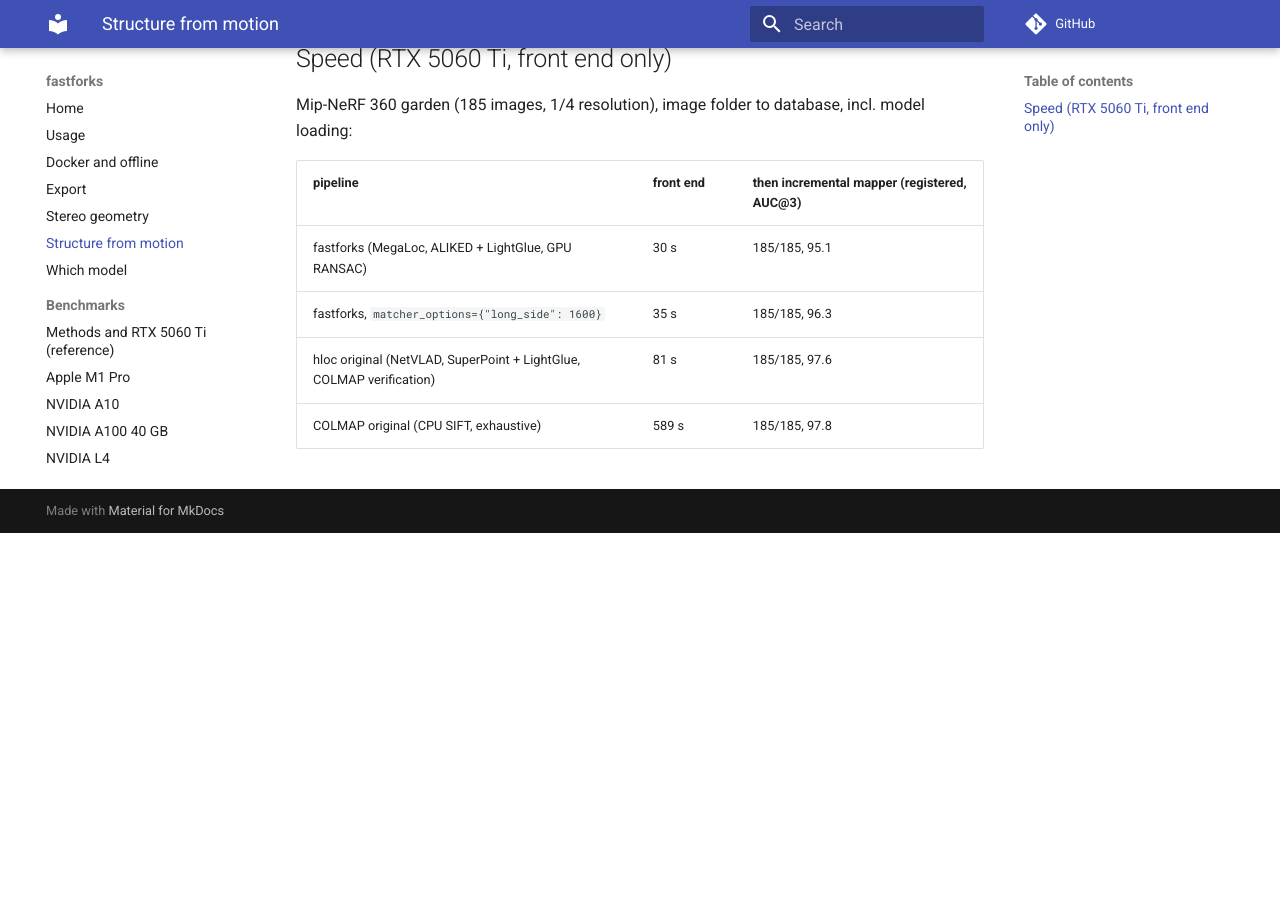
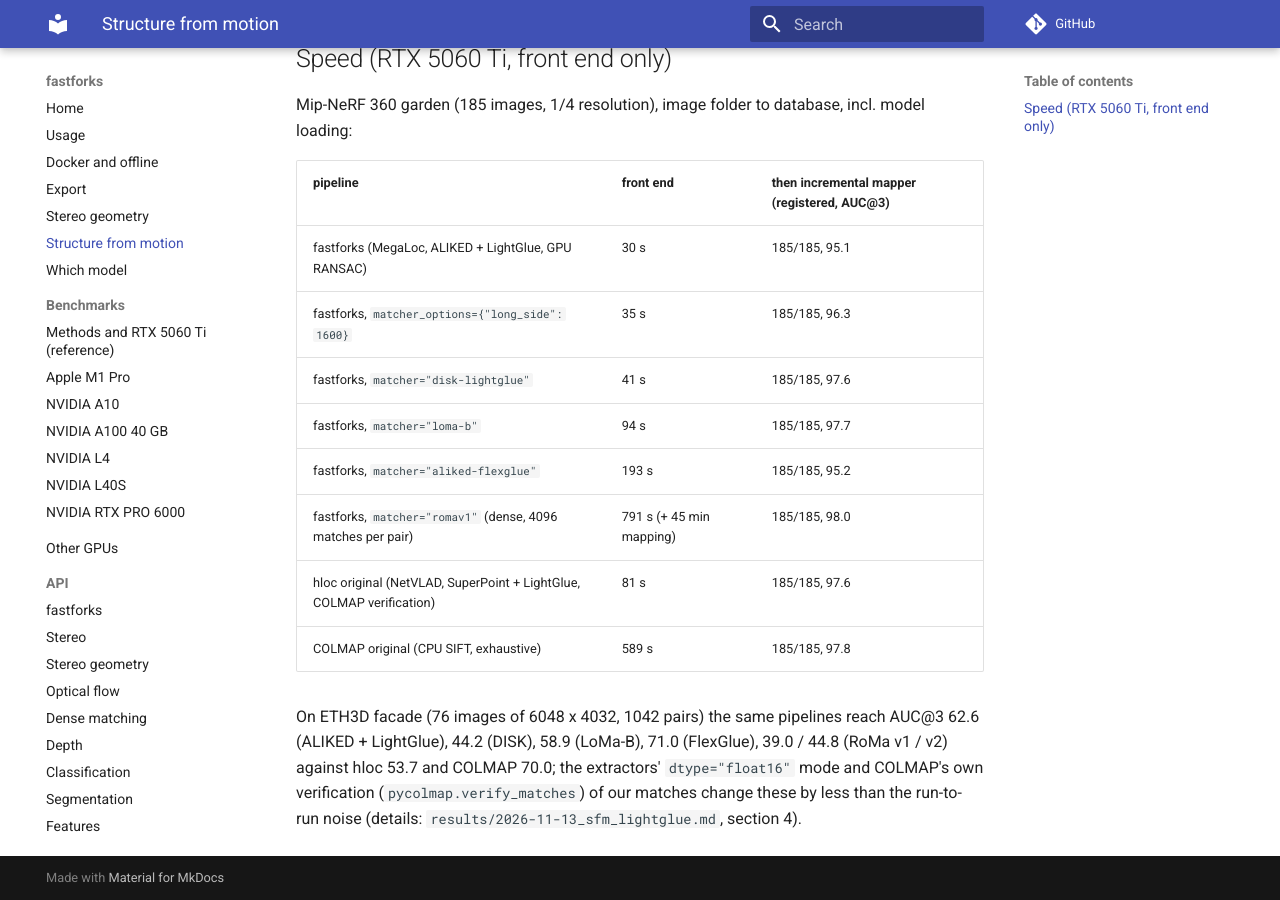
Before and after one commit to kleinicke/fastforks, an MkDocs documentation site: the page built from docs/sfm.md, in a window 1280 px wide and 900 px high, scrolled down 1033 px. Built offline with MkDocs 1.6.1 and Material for MkDocs 9.7.7, drawn with Linux system fonts in a browser that asks for light colours; comment, search, counter and statistics services are not loaded; before the commit the page ends 1566 px from its top, so only the background shows below that.

Commit message:
docs sfm: disk-lightglue, loma-b, flexglue and RoMa rows, facade results

```diff
--- a/docs/sfm.md
+++ b/docs/sfm.md
@@ -42,5 +42,14 @@ Mip-NeRF 360 garden (185 images, 1/4 resolution), image folder to database, incl
 |---|---|---|
 | fastforks (MegaLoc, ALIKED + LightGlue, GPU RANSAC) | 30 s | 185/185, 95.1 |
 | fastforks, `matcher_options={"long_side": 1600}` | 35 s | 185/185, 96.3 |
+| fastforks, `matcher="disk-lightglue"` | 41 s | 185/185, 97.6 |
+| fastforks, `matcher="loma-b"` | 94 s | 185/185, 97.7 |
+| fastforks, `matcher="aliked-flexglue"` | 193 s | 185/185, 95.2 |
+| fastforks, `matcher="romav1"` (dense, 4096 matches per pair) | 791 s (+ 45 min mapping) | 185/185, 98.0 |
 | hloc original (NetVLAD, SuperPoint + LightGlue, COLMAP verification) | 81 s | 185/185, 97.6 |
 | COLMAP original (CPU SIFT, exhaustive) | 589 s | 185/185, 97.8 |
+
+On ETH3D facade (76 images of 6048 x 4032, 1042 pairs) the same pipelines reach AUC@3 62.6 (ALIKED + LightGlue),
+44.2 (DISK), 58.9 (LoMa-B), 71.0 (FlexGlue), 39.0 / 44.8 (RoMa v1 / v2) against hloc 53.7 and COLMAP 70.0; the
+extractors' `dtype="float16"` mode and COLMAP's own verification (`pycolmap.verify_matches`) of our matches change
+these by less than the run-to-run noise (details: `results/2026-11-13_sfm_lightglue.md`, section 4).
```
